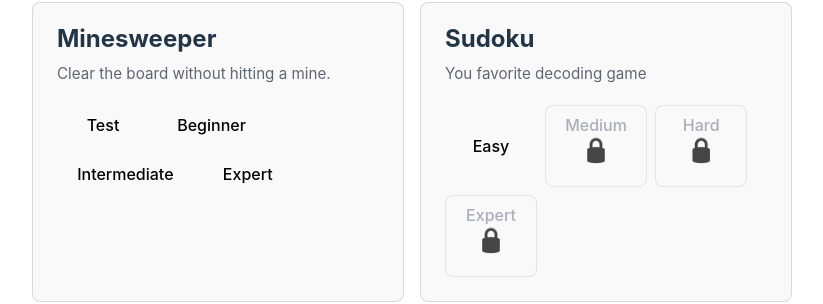
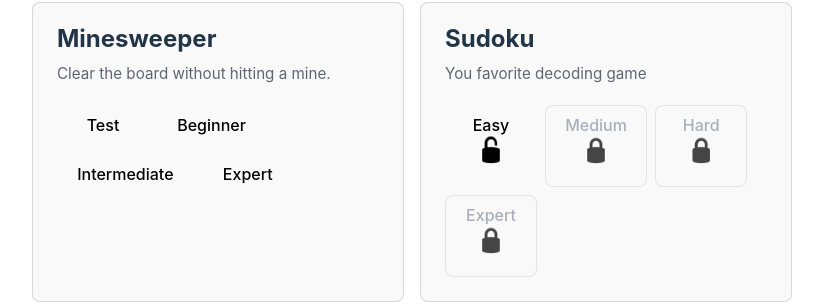
Before and after one commit to miramardesign/minesweeper-react, a React (Vite) app: page / in a window 1280 px wide. Shown: the part 175-479 px from the top of the page, without its empty margins (228-1051 px from the left). Built offline with nearby package versions, Linux system fonts and the light colour scheme.

Commit message:
icons scripts

```diff
--- a/src/App.tsx
+++ b/src/App.tsx
@@ -301,11 +301,17 @@
                         ]
                       : 0;
                     const lockedMessage = `Complete ${unlockRequirement} games on the previous Sudoku difficulty to unlock.`;
+                    const isUnlockedSudokuOption =
+                      isSudokuOption && !isLocked;
 
                     return (
                       <button
                         aria-label={
-                          isLocked ? `${option.label} locked. ${lockedMessage}` : option.label
+                          isLocked
+                            ? `${option.label} locked. ${lockedMessage}`
+                            : isUnlockedSudokuOption
+                            ? `${option.label} unlocked`
+                            : option.label
                         }
                         className="basic game-option-button"
                         disabled={isLocked}
@@ -333,6 +339,11 @@
                           <span className="game-option-lock" aria-hidden="true">
                             {" "}
                             {"\uD83D\uDD12"}
+                          </span>
+                        ) : isUnlockedSudokuOption ? (
+                          <span className="game-option-lock" aria-hidden="true">
+                            {" "}
+                            {"\uD83D\uDD13"}
                           </span>
                         ) : null}
                       </button>
--- a/src/components/SudokuBoard/SudokuBoard.module.scss
+++ b/src/components/SudokuBoard/SudokuBoard.module.scss
@@ -254,6 +254,13 @@
   border-color: #646cff;
 }
 
+.selectedNumberButton,
+.selectedNumberButton:hover {
+  border-color: #9fb8ff;
+  background: #9fb8ff;
+  color: #0f2747;
+}
+
 .numberButton:disabled {
   border-color: var(--sudoku-keypad-border);
   cursor: not-allowed;
--- a/src/components/SudokuBoard/SudokuBoard.tsx
+++ b/src/components/SudokuBoard/SudokuBoard.tsx
@@ -94,6 +94,9 @@
     iRow: number;
     iCol: number;
   } | null>(null);
+  const [selectedKeypadNumber, setSelectedKeypadNumber] = useState<
+    number | null
+  >(null);
   const [userEntries, setUserEntries] = useState<UserEntries>({});
   const [mistakes, setMistakes] = useState(0);
   const [completedNumberNotification, setCompletedNumberNotification] =
@@ -186,6 +189,7 @@
   const resetPuzzle = () => {
     setPuzzleId((currentPuzzleId) => currentPuzzleId + 1);
     setSelectedCell(null);
+    setSelectedKeypadNumber(null);
     setUserEntries({});
     setMistakes(0);
     setCompletedNumberNotification(null);
@@ -201,6 +205,7 @@
 
   const redoPuzzle = () => {
     setSelectedCell(null);
+    setSelectedKeypadNumber(null);
     setUserEntries({});
     setMistakes(0);
     setCompletedNumberNotification(null);
@@ -274,6 +279,9 @@
                 const isCompletedNumber =
                   typeof numberPadOption === "number" &&
                   completedNumbers.has(numberPadOption);
+                const isSelectedKeypadNumber =
+                  typeof numberPadOption === "number" &&
+                  numberPadOption === selectedKeypadNumber;
 
                 return (
                   <button
@@ -282,11 +290,24 @@
                         ? "Delete selected Sudoku cell"
                         : isCompletedNumber
                         ? `${numberPadOption} completed`
+                        : isSelectedKeypadNumber
+                        ? `${numberPadOption} selected`
                         : `Enter ${numberPadOption}`
+                    }
+                    aria-pressed={
+                      typeof numberPadOption === "number"
+                        ? isSelectedKeypadNumber
+                        : undefined
                     }
                     className={`${styles.numberButton} ${
                       numberPadOption === "delete" ? styles.deleteButton : ""
-                    } ${isCompletedNumber ? styles.completedNumberButton : ""}`}
+                    } ${
+                      isCompletedNumber ? styles.completedNumberButton : ""
+                    } ${
+                      isSelectedKeypadNumber
+                        ? styles.selectedNumberButton
+                        : ""
+                    }`}
                     disabled={isCompletedNumber}
                     key={numberPadOption}
                     onClick={() => handleNumberPadClick(numberPadOption)}
@@ -343,6 +364,15 @@
     }
 
     setSelectedCell({ iRow, iCol });
+
+    const cellKey = getCellKey(iRow, iCol);
+    const displayValue = givenCells.has(cellKey)
+      ? solutionRows[iRow][iCol]
+      : userEntries[cellKey]?.value;
+
+    if (displayValue !== undefined) {
+      setSelectedKeypadNumber(displayValue);
+    }
   };
 
   const handleNumberPadClick = (numberPadOption: NumberPadOption) => {
@@ -369,6 +399,8 @@
       });
       return;
     }
+
+    setSelectedKeypadNumber(numberPadOption);
 
     const isCorrect =
       solutionRows[selectedCell.iRow][selectedCell.iCol] === numberPadOption;
```
Also changed, not shown: 2 other files (tests, documents, lock files or other folders).
